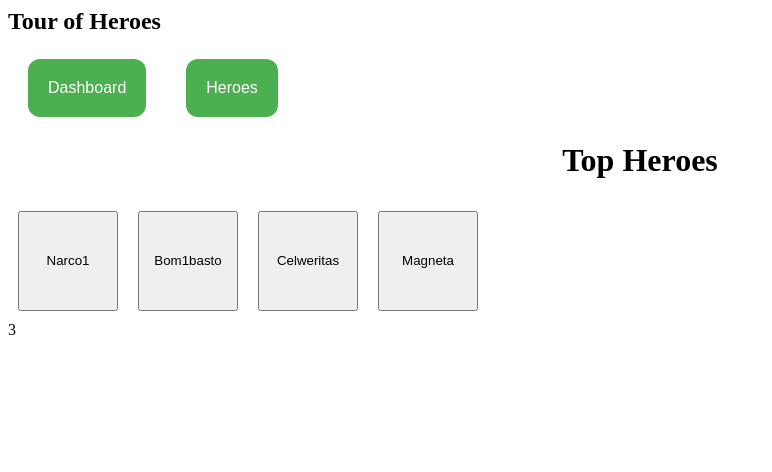
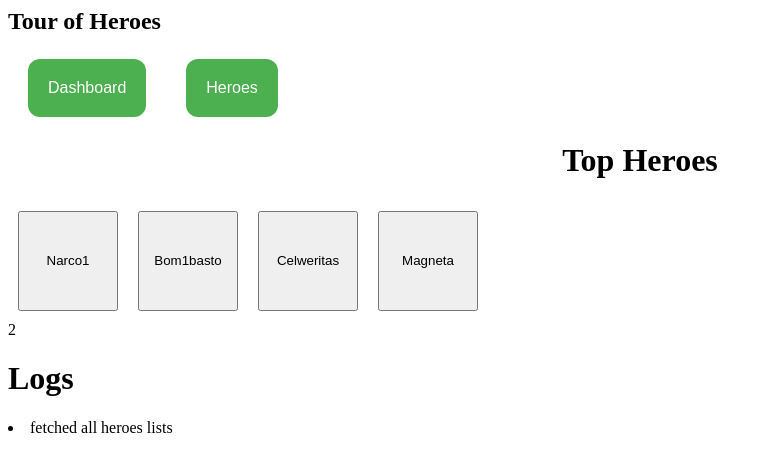
Before and after one commit to lgoyal06/angular-ku8uzz, an Angular app: page / in a window 1280 px wide. Shown: the top 472 px of the page, without its empty margins (0-772 px from the left). Built offline with nearby package versions, Linux system fonts and the light colour scheme.

Commit message:
8 files modified, 1 added

```diff
--- a/src/app/app.component.html
+++ b/src/app/app.component.html
@@ -2,3 +2,5 @@
 <div class="container">
   <router-outlet></router-outlet>
 </div>
+<h1>Logs</h1>
+<li *ngFor="let message of messages">{{message}}</li>
--- a/src/app/app.component.ts
+++ b/src/app/app.component.ts
@@ -1,10 +1,16 @@
-import { Component } from '@angular/core';
+import { Component, OnInit } from '@angular/core';
+import { LogMessageService } from './log-message.service';
 
 @Component({
   selector: 'my-app',
   templateUrl: './app.component.html',
   styleUrls: [ './app.component.css' ]
 })
-export class AppComponent  {
+export class AppComponent implements OnInit  {
   name = 'Angular';
+  constructor(private logMessageService:LogMessageService) { }
+  messages: string[]
+  ngOnInit() {
+    this.messages = this.logMessageService.fetchlogs()
+  }
 }
--- a/src/app/app.module.ts
+++ b/src/app/app.module.ts
@@ -11,6 +11,7 @@ import { HeroesComponent } from './heroes/heroes.component';
 import { HeroDetailComponent } from './hero-detail/hero-detail.component';
 import { HeroDetailEditComponent } from './hero-detail-edit/hero-detail-edit.component';
 import { HeroesService } from './heroes.service';
+import { LogMessageService } from './log-message.service';
 
 @NgModule({
   imports:      [ BrowserModule, ReactiveFormsModule,HttpClientModule,
@@ -23,6 +24,6 @@ import { HeroesService } from './heroes.service';
     ]) ],
   declarations: [ AppComponent, TopBarComponent, DashboardComponent, HeroesComponent, HeroDetailComponent, HeroDetailEditComponent ],
   bootstrap:    [ AppComponent ],
-  providers: [HeroesService]
+  providers: [HeroesService, LogMessageService]
 })
 export class AppModule { }
--- a/src/app/dashboard/dashboard.component.ts
+++ b/src/app/dashboard/dashboard.component.ts
@@ -11,22 +11,20 @@ import { take } from 'rxjs/operators';
 })
 export class DashboardComponent implements OnInit {
 items$:Observable<Object>
+
 x:number
   constructor(private heroesService: HeroesService,) {
 
   }
 
   ngOnInit() {
-//alert("test");
      this.heroesService.getHeroes()
       .subscribe(items$ => this.items$ = items$.slice(0, 5));
-      //alert("test1");
-
       const numbers = interval(1000);
-
-const takeFourNumbers = numbers.pipe(take(4));
-
-takeFourNumbers.subscribe(x =>this.x= x);
+      const takeFourNumbers = numbers.pipe(take(3));
+      takeFourNumbers.subscribe(x =>this.x= x);
   }
 
+
+
 }
--- a/src/app/hero-detail-edit/hero-detail-edit.component.ts
+++ b/src/app/hero-detail-edit/hero-detail-edit.component.ts
@@ -19,7 +19,6 @@ saveit(){
 }
   ngOnInit() {
      this.route.paramMap.subscribe(params => {
-       alert(parseInt(params.get('heroId')))
         this.hero = this.heroesService.getHeroById(parseInt(params.get('heroId')));
           this.editForm = this.formBuilder.group({
             id: [this.hero.id],
--- a/src/app/heroes.service.ts
+++ b/src/app/heroes.service.ts
@@ -4,12 +4,14 @@ import { HttpClient } from '@angular/common/http';
 import { Observable, of, } from 'rxjs';
 import { concatMap, map, merge, switchMap, tap, delay, skip } from 'rxjs/operators';
 
+import { LogMessageService } from './log-message.service';
+
 @Injectable({
   providedIn: 'root'
 })
 export class HeroesService {
 
-  constructor(private http: HttpClient) {
+  constructor(private http: HttpClient, private logMessageService:LogMessageService) {
 
    }
 
@@ -33,20 +35,18 @@ items=[
 ]
 
   getHeroes():Observable<Object> {
-    return this.http.get('/assets/heroes.json')
-  }
-
-  getTopHeroes():Observable<Object> {
-    //return this.items.filter(items=>items.id < 5)
-    return this.http.get('/assets/heroes.json');
+    return this.http.get('/assets/heroes.json').pipe(
+       tap(_ => this.logMessageService.addLogs('fetched all heroes lists'))
+    )
   }
 
   getHeroById(i:number) {
-    return this.items.filter(items=>items.id === i)[0];
+     this.logMessageService.addLogs('Get heroe by id'+i)
+    return this.items.filter(items=>items.id === i)[0]
   }
 
    updateHeroById(itemToUpdate:object) {
-     console.log("Hello");
      this.items.filter(items=>items.id === itemToUpdate.id)[0].name = itemToUpdate.name;
+     this.logMessageService.addLogs('Update hero by id'+itemToUpdate.id)
   }
 }
--- /dev/null
+++ b/src/app/log-message.service.ts
@@ -0,0 +1,18 @@
+import { Injectable } from '@angular/core';
+import { Observable, of, } from 'rxjs';
+
+@Injectable()
+export class LogMessageService {
+
+  constructor() { }
+  logMessage: string[] = []
+
+  addLogs(currentLog:string) {
+   this.logMessage.push(currentLog)
+  }
+  fetchlogs(){
+    console.log(this.logMessage)
+    return this.logMessage
+  }
+
+}
--- a/src/app/top-bar/top-bar.component.ts
+++ b/src/app/top-bar/top-bar.component.ts
@@ -1,4 +1,5 @@
 import { Component, OnInit } from '@angular/core';
+import { LogMessageService } from '../log-message.service';
 
 @Component({
   selector: 'app-top-bar',
@@ -7,9 +8,10 @@ import { Component, OnInit } from '@angular/core';
 })
 export class TopBarComponent implements OnInit {
 
-  constructor() { }
-
+  constructor(private logMessageService:LogMessageService) { }
+  messages: string[]
   ngOnInit() {
+    this.messages = this.logMessageService.fetchlogs()
   }
 
 }
```
Also changed, not shown: src/app/dashboard/dashboard.component.html (line endings or trailing spaces).
